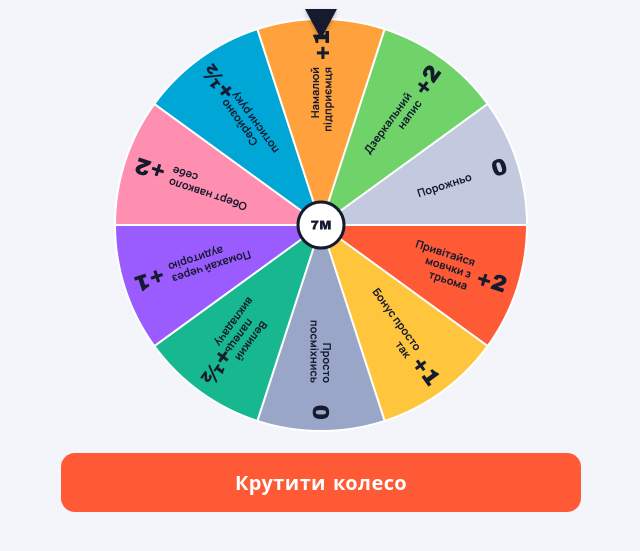
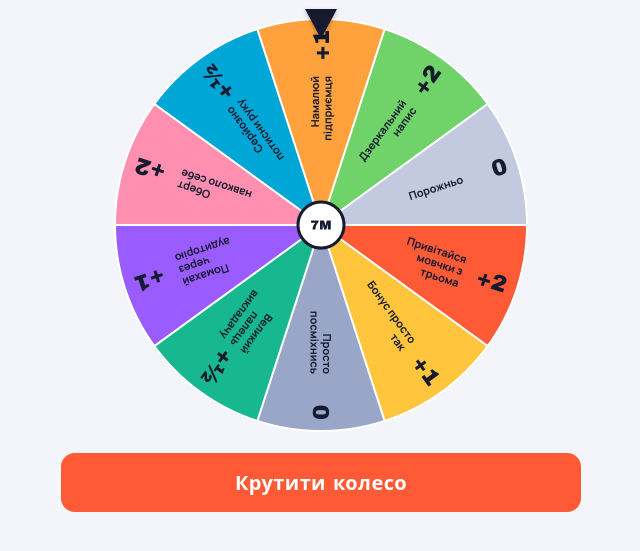
Before and after one commit to bshdoo/du-fr-ukr-bot-site, a plain HTML site: page gumption/index.html in a window 1280 px wide. Shown: the part 175-726 px from the top of the page, without its empty margins (319-959 px from the left). Drawn offline with Linux system fonts and the light colour scheme; a web font is replaced by a local one.

Commit message:
Gumption wheel: label spacing

```diff
--- a/gumption/index.html
+++ b/gumption/index.html
@@ -143,8 +143,8 @@ function draw(){
     ctx.save(); ctx.rotate(i*ARC+ARC/2); ctx.textAlign='right'; ctx.fillStyle='#151a2e';
     ctx.font = '800 46px Unbounded, Arial Black, sans-serif'; ctx.fillText(SECTORS[i].pts, R-30, 16);
     ctx.font = '700 22px Manrope, system-ui, sans-serif';
-    const lines = wrapText(SECTORS[i].short, 170);
-    lines.forEach((l,k)=>ctx.fillText(l, R-104, 8 + k*25 - (lines.length-1)*12));
+    const lines = wrapText(SECTORS[i].short, 150);
+    lines.forEach((l,k)=>ctx.fillText(l, R-122, 8 + k*25 - (lines.length-1)*12));
     ctx.restore();
   }
   ctx.restore();
```
